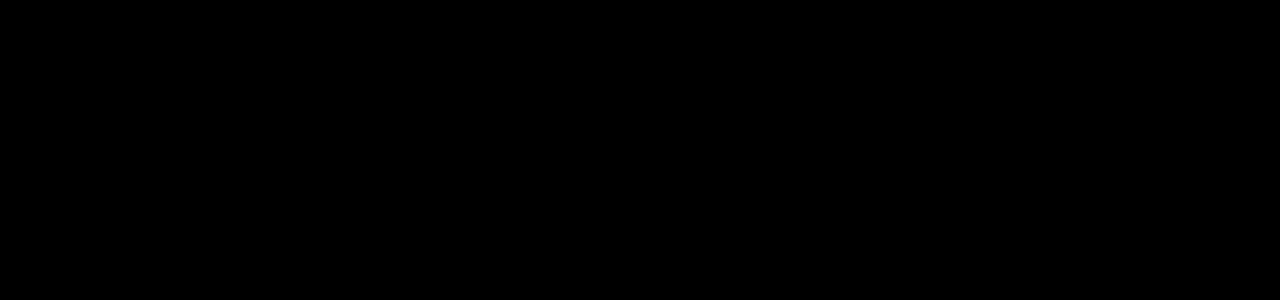
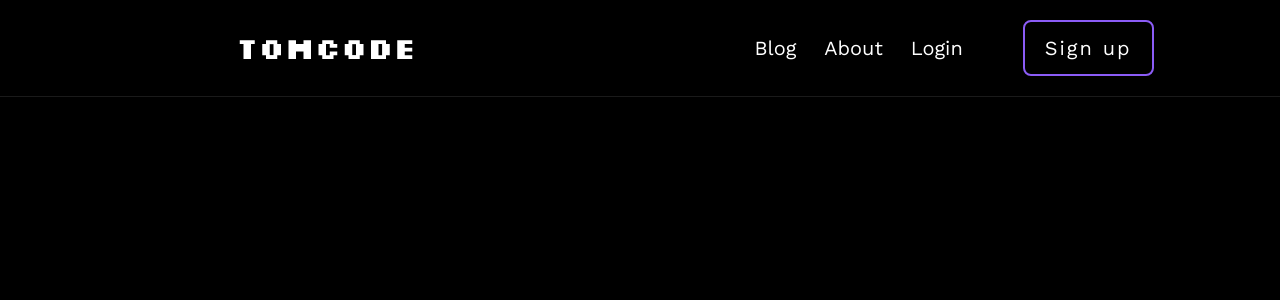
Before and after one commit to TomosZZZ/blog, a Next.js app: page / in a window 1280 px wide. Shown: the top 300 px of the page. Built offline with nearby package versions, Linux system fonts and the light colour scheme.

Commit message:
feat: Create navbar

```diff
--- a/app/layout.tsx
+++ b/app/layout.tsx
@@ -1,7 +1,7 @@
 import type { Metadata } from 'next'
 import { Work_Sans as WorkSans } from 'next/font/google'
 import './globals.css'
-
+import Navbar from './navbar'
 
 export const metadata: Metadata = {
 	title: 'Create Next App',
@@ -20,7 +20,7 @@ export default function RootLayout({
 				className={`
 					min-h-screen bg-background  antialiased bg-black
 					${workSans.className}`}>
-
+				<Navbar />
 				<main>{children}</main>
 			</body>
 		</html>
--- /dev/null
+++ b/app/navbar.tsx
@@ -0,0 +1,36 @@
+import React from 'react'
+
+import { Silkscreen } from 'next/font/google'
+import Link from 'next/link'
+import { NAVBAR_LINKS } from '@/constants'
+
+const silkscreen = Silkscreen({ weight: '700', subsets: ['latin'] })
+
+const Navbar = () => {
+	return (
+		<nav className=' h-[10%] py-5 px-5 bg-black text-white border-b border-white border-opacity-10 flex flex-col gap-4 sm:flex-row items-center justify-between'>
+			<div className='md:w-1/2 sm:w-2/5 w-full flex justify-center'>
+				<Link href={'/'}>
+					<h1
+						className={`text-3xl font-bold select-none cursor-pointer ${silkscreen.className}`}>
+						TomCode
+					</h1>
+				</Link>
+			</div>
+			<ul className='flex md:gap-7 gap-5 items-center md:w-1/2 sm:w-3/5 w-full justify-center '>
+				{NAVBAR_LINKS.map(link => (
+					<li key={link.href} className='md:text-xl text-lg'>
+						<Link className='hover:text-gray-200' href={link.href}>
+							{link.text}
+						</Link>
+					</li>
+				))}
+				<li className='border-violet-500 border-2 rounded-lg md:py-3 py-2 md:px-5 px-4 tracking-widest md:text-xl text-lg hover:text-gray-200 md:ml-8 ml-4 hover:bg-violet-800 cursor-pointer transition '>
+					<Link href='/signup'>Sign up</Link>
+				</li>
+			</ul>
+		</nav>
+	)
+}
+
+export default Navbar
```
